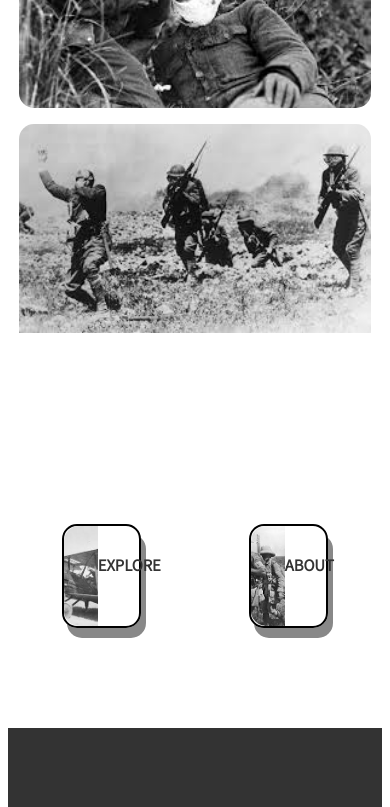
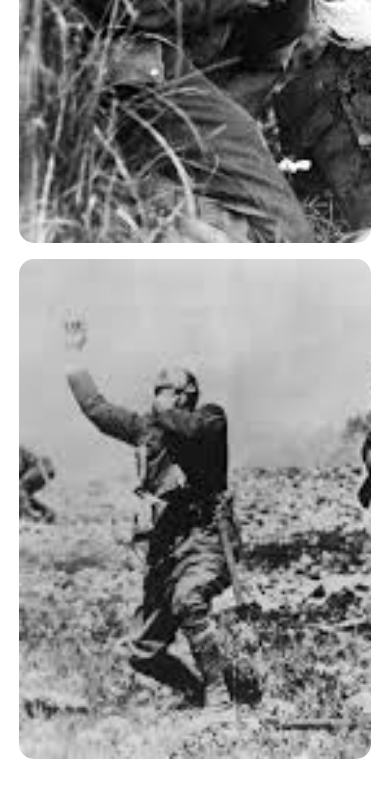
Before and after one commit to ravenusmc/world_one_letters, a Vue app in the folder client/: page / in a window 390 px wide. Shown: the part 1840-2647 px from the top of the page. Built offline with nearby package versions, Linux system fonts and the light colour scheme.

Commit message:
fixed issue on home page

```diff
--- a/client/src/components/home/ImageArea.vue
+++ b/client/src/components/home/ImageArea.vue
@@ -39,8 +39,6 @@ export default {
   background-repeat: no-repeat;
   background-size: 100%;
   border-radius: 15px;
-  /* max-width: 100%; */
-  /* height: auto; */
 }
 
 .imageOne {
@@ -59,11 +57,18 @@ export default {
 @media only all and (max-width: 900px) {
 
   #pictureRegion {
-    display: grid;
     grid-template-columns: 1fr;
-    grid-gap: 1em;
-    margin-left: 3%;
-    margin-right: 3%;
+    margin-bottom: 50px;
+  }
+
+  .imageSettings {
+    height: 500px;
+    background-size: cover;
+  }
+
+  .imageOne {
+    background-size: 100%;
+    height: 275px;
   }
 
 }
--- a/client/src/components/home/Selection.vue
+++ b/client/src/components/home/Selection.vue
@@ -89,5 +89,25 @@ section {
   border-bottom: 2px solid #333;
 }
 
+@media only all and (max-width: 900px) {
+
+  section {
+    flex-direction: column;
+    justify-content: space-around;
+    align-items: center;
+    margin-bottom: 25px;
+  }
+
+  .divRectangle {
+    display: grid;
+    grid-template-columns: 45% 45%;
+    border: 2px solid black;
+    border-radius: 15px;
+    width: 50%;
+    margin-bottom: 50px;
+  }
+
+}
+
 
 </style>
--- a/client/src/views/Explore.vue
+++ b/client/src/views/Explore.vue
@@ -2,7 +2,6 @@
   <div>
     <Header
       :class="exploreTheme" />
-    EXPLORE
     <Footer />
   </div>
 </template>
@@ -29,10 +28,12 @@ export default {
 
 .explore-theme {
   background-image: url('../assets/images/exploreHeader.jpg');
-  height: 700px;
-  background-size: cover;
+  height: 800px;
+  width: 100%;
+  background-size: 100% 100%;
   background-position: center;
   background-repeat: no-repeat;
 }
 
+
 </style>
```
